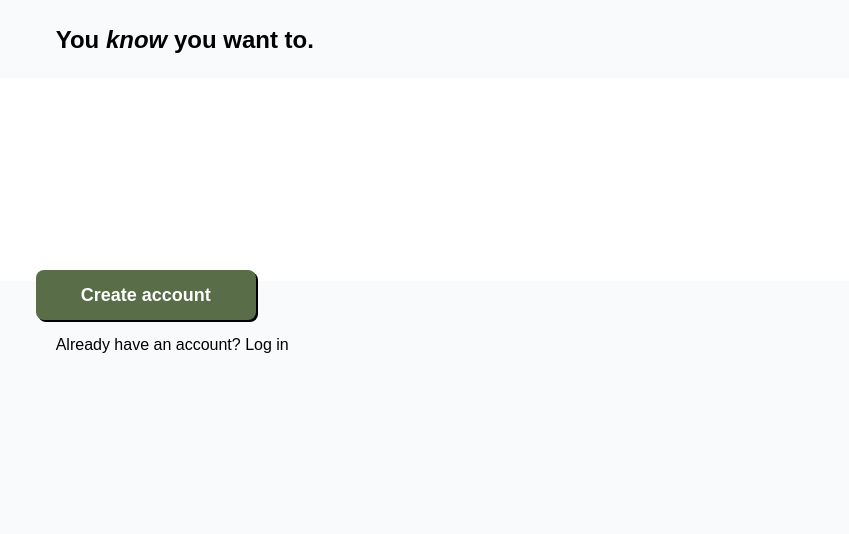
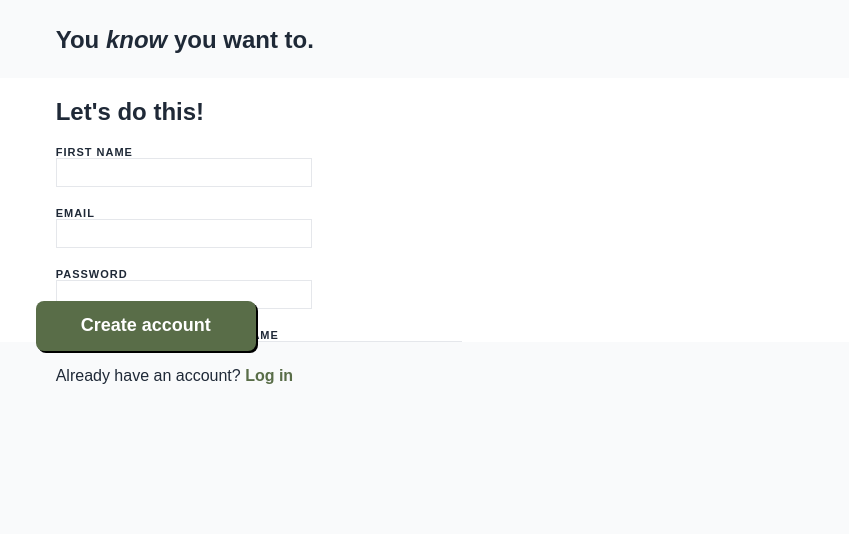
Before and after one commit to justalec27/signup-form, a plain HTML site: page index.html in a window 1280 px wide. Shown: the part 266-800 px from the top of the page, 431-1280 px from the left. Drawn offline with Linux system fonts and the light colour scheme.

Commit message:
include form and fix UI

```diff
--- a/index.html
+++ b/index.html
@@ -25,11 +25,32 @@
             </h2>
         </div>
         <div class="mid">
-            <form action=""></form>
+            <div class="mid-wrapper">
+            <h2>Let's do this!</h2>
+            <form action="random.website" method="post">
+
+                    <div class="left-input">
+                        <label for="first_name">FIRST NAME</label>
+                        <input type="text" id="first_name">
+                        <label for="email">EMAIL</label>
+                        <input type="email" id="email">
+                        <label for="password1" >PASSWORD</label>
+                        <input type="password" minlength="6" id="password1">
+                    </div>
+                    <div class="right-input">
+                        <label for="last_name">LAST NAME</label>
+                        <input type="text" id="last_name">
+                        <label for="phone">PHONE NUMBER</label>
+                        <input type="tel" id="phone">
+                        <label for="password2">CONFIRM PASSWORD</label>
+                        <input type="password" minlength="6" id="password2">
+                    </div>
+            </form>
+            </div>
         </div>
         <div class="bottom">
             <button>Create account</button>
-            <p class="login">Already have an account? Log in</p>
+            <p class="login">Already have an account? <a href="https://www.youtube.com/watch?v=dQw4w9WgXcQ&ab_channel=RickAstley">Log in</a></p>
         </div>
      </div>
      </div>
--- a/style.css
+++ b/style.css
@@ -10,7 +10,8 @@ body {
     margin: 0;
     padding: 0;
     height: 100%;
-    font-family:Arial, Helvetica, sans-serif
+    font-family:Arial, Helvetica, sans-serif;
+    color: #1F2937;
 }
 
 .container {
@@ -27,6 +28,25 @@ body {
     background-image: url(/images/background.jpg);
     background-size: cover;
     background-repeat: no-repeat;
+}
+
+label {
+    font-size: 11px;
+    letter-spacing: 1px;
+    font-weight: bold;
+}
+
+input {
+    width: 250px;
+    height: 25px;
+    border: 1px solid #E5E7EB;
+}
+
+#password1:invalid,
+#password2:invalid {
+    border: 2px solid red;
+    background-color: #ffe6e6;
+
 }
 
 .banner {
@@ -82,7 +102,56 @@ span {
     flex-direction: column;
     width: 100%;
     height: 33%;
+    margin-left: 60px;
 }
+
+.mid-wrapper{
+    display: flex;
+    flex-direction: column;
+}
+
+.left-input {
+    display: flex;
+    flex-direction: column;
+}
+
+
+input[id*="first_name"] {
+    margin-bottom: 20px;
+
+}
+
+input[id*="email"] {
+    margin-bottom: 20px;
+}
+
+input:focus {
+    border: 1px solid rgb(4, 126, 196);
+    box-shadow: 1px 1px 3px;
+}
+
+.right-input {
+    display: flex;
+    flex-direction: column;
+    margin-left: 150px;
+}
+
+input[id*="last_name"] {
+    margin-bottom: 20px;
+
+}
+
+input[id*="phone"] {
+    margin-bottom: 20px;
+}
+form {
+    display: flex;
+    flex-direction: row;
+    flex-wrap: wrap;
+    width: 75%;
+    gap: 20px;
+}
+
 
 .bottom {
     display: flex;
@@ -110,3 +179,9 @@ button {
 .login {
     padding-left: 20px;
 }
+
+a {
+    color: #596D48;
+    font-weight: bold;
+    text-decoration: none;
+}
```
